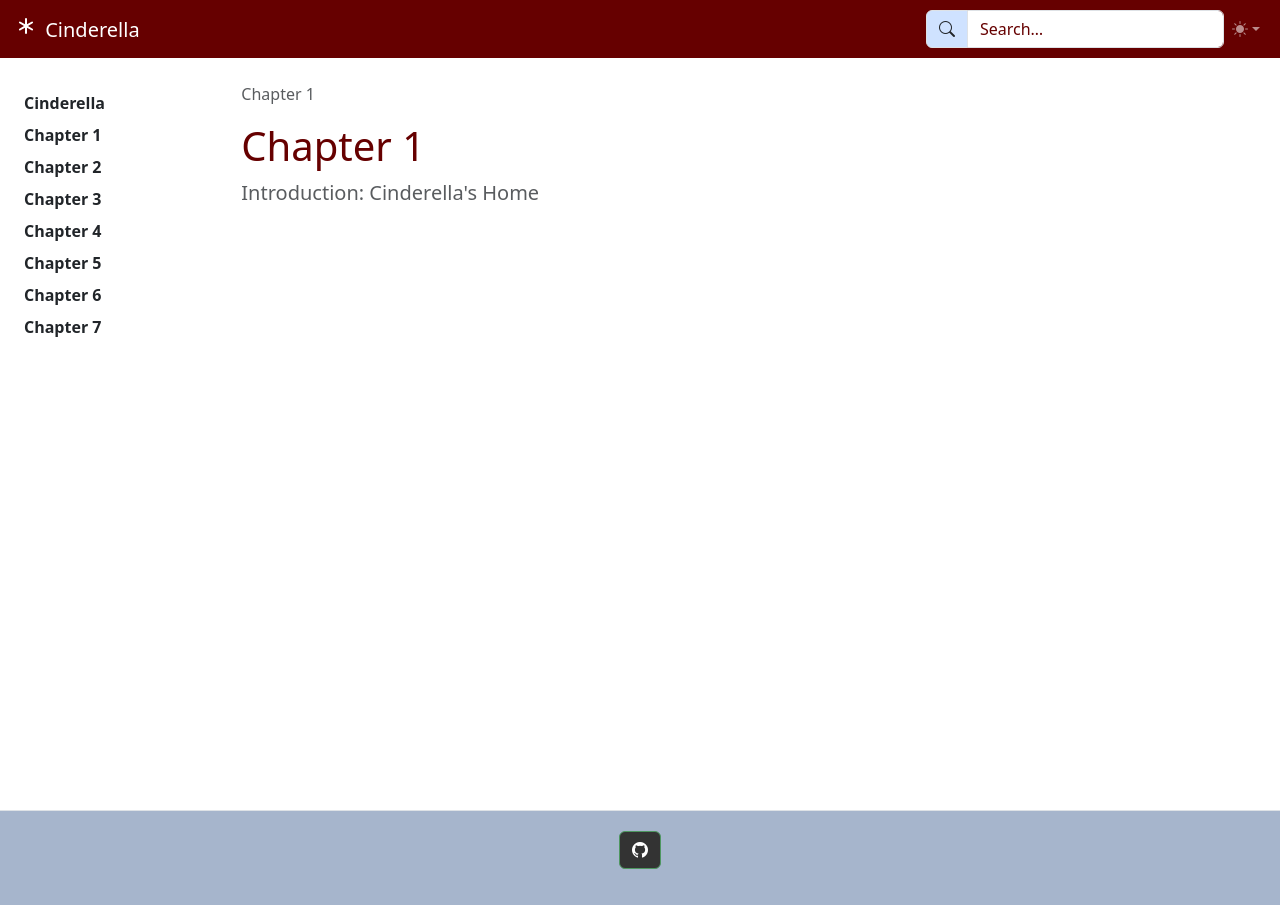
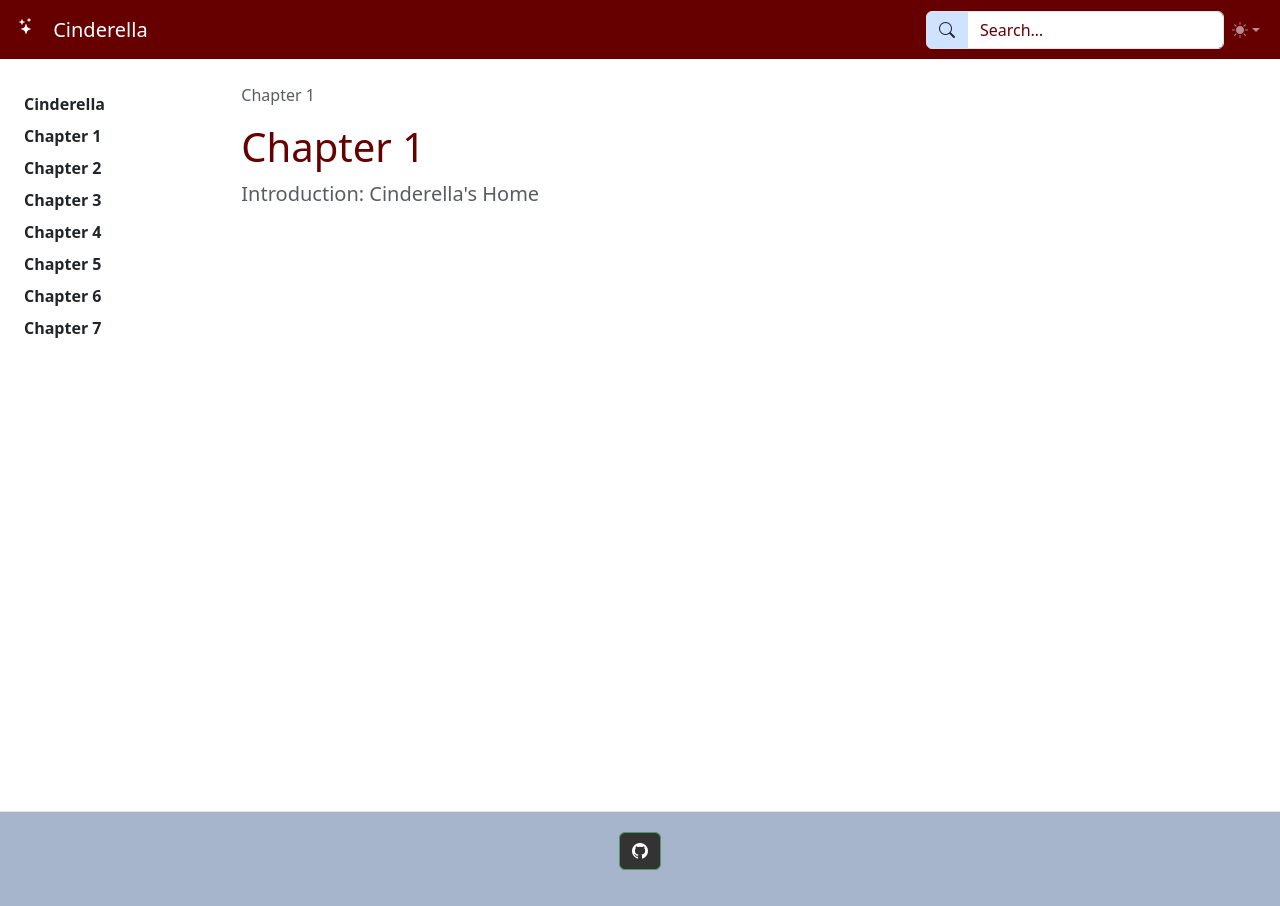
Before and after one commit to amypriester25/story-repository, a plain HTML site: page chapter-1.html in a window 1280 px wide. Drawn offline with nearby package versions, Linux system fonts and the light colour scheme.

Commit message:
Deploying to gh-pages from  @ 00d7938a838cd10ad1a360ee4c6d86aab351e1af 🚀

```diff
--- a/chapter-1.html
+++ b/chapter-1.html
@@ -14,8 +14,8 @@
       </button>
     </div>
     <a class="navbar-brand" href="https://www.vt.edu">
-   <svg xmlns="http://www.w3.org/2000/svg" width="16" height="16" fill="currentColor" class="bi bi-asterisk" viewBox="0 0 16 16">
-  <path d="M8 0a1 1 0 0 1 1 1v5.268l4.562-2.634a1 1 0 1 1 1 1.732L10 8l4.562 2.634a1 1 0 1 1-1 1.732L9 9.732V15a1 1 0 1 1-2 0V9.732l-4.562 2.634a1 1 0 1 1-1-1.732L6 8 1.438 5.366a1 1 0 0 1 1-1.732L7 6.268V1a1 1 0 0 1 1-1"/>
+   <svg xmlns="http://www.w3.org/2000/svg" width="24" height="24" fill="currentColor" class="bi bi-stars" viewBox="0 0 24 24">
+  <path d="M7.657 6.247c.11-.33.576-.33.686 0l.645 1.937a2.89 2.89 0 0 0 1.829 1.828l1.936.645c.33.11.33.576 0 .686l-1.937.645a2.89 2.89 0 0 0-1.828 1.829l-.645 1.936a.361.361 0 0 1-.686 0l-.645-1.937a2.89 2.89 0 0 0-1.828-1.828l-1.937-.645a.361.361 0 0 1 0-.686l1.937-.645a2.89 2.89 0 0 0 1.828-1.828zM3.794 1.148a.217.217 0 0 1 .412 0l.387 1.162c.173.518.579.924 1.097 1.097l1.162.387a.217.217 0 0 1 0 .412l-1.162.387A1.73 1.73 0 0 0 4.593 5.69l-.387 1.162a.217.217 0 0 1-.412 0L3.407 5.69A1.73 1.73 0 0 0 2.31 4.593l-1.162-.387a.217.217 0 0 1 0-.412l1.162-.387A1.73 1.73 0 0 0 3.407 2.31zM10.863.099a.145.145 0 0 1 .274 0l.258.774c.115.346.386.617.732.732l.774.258a.145.145 0 0 1 0 .274l-.774.258a1.16 1.16 0 0 0-.732.732l-.258.774a.145.145 0 0 1-.274 0l-.258-.774a1.16 1.16 0 0 0-.732-.732L9.1 2.137a.145.145 0 0 1 0-.274l.774-.258c.346-.115.617-.386.732-.732z"/>
 </svg>
 <!--      <svg xmlns="http://www.w3.org/2000/svg" width="24" height="24" fill="currentColor" viewBox="0 0 16 16">
         <path d="M6 0a.5.5 0 0 1 .5.5V3h3V.5a.5.5 0 0 1 1 0V3h1a.5.5 0 0 1 .5.5v3A3.5 3.5 0 0 1 8.5 10c-.002.434-.01.845-.04 1.22-.041.514-.126 1.003-.317 1.424a2.083 2.083 0 0 1-.97 1.028C6.725 13.9 6.169 14 5.5 14c-.998 0-1.61.33-1.974.718A1.922 1.922 0 0 0 3 16H2c0-.616.232-1.367.797-1.968C3.374 13.42 4.261 13 5.5 13c.581 0 .962-.088 1.218-.219.241-.123.4-.3.514-.55.121-.266.193-.621.23-1.09.027-.34.035-.718.037-1.141A3.5 3.5 0 0 1 4 6.5v-3a.5.5 0 0 1 .5-.5h1V.5A.5.5 0 0 1 6 0zM5 4v2.5A2.5 2.5 0 0 0 7.5 9h1A2.5 2.5 0 0 0 11 6.5V4H5z"></path>
```
Also changed, not shown: chapter-2.html (+2 -2 lines), chapter-3.html (+2 -2 lines), chapter-4.html (+2 -2 lines), chapter-5.html (+2 -2 lines), chapter-6.html (+2 -2 lines), chapter-7.html (+2 -2 lines), index.html (+2 -2 lines).
